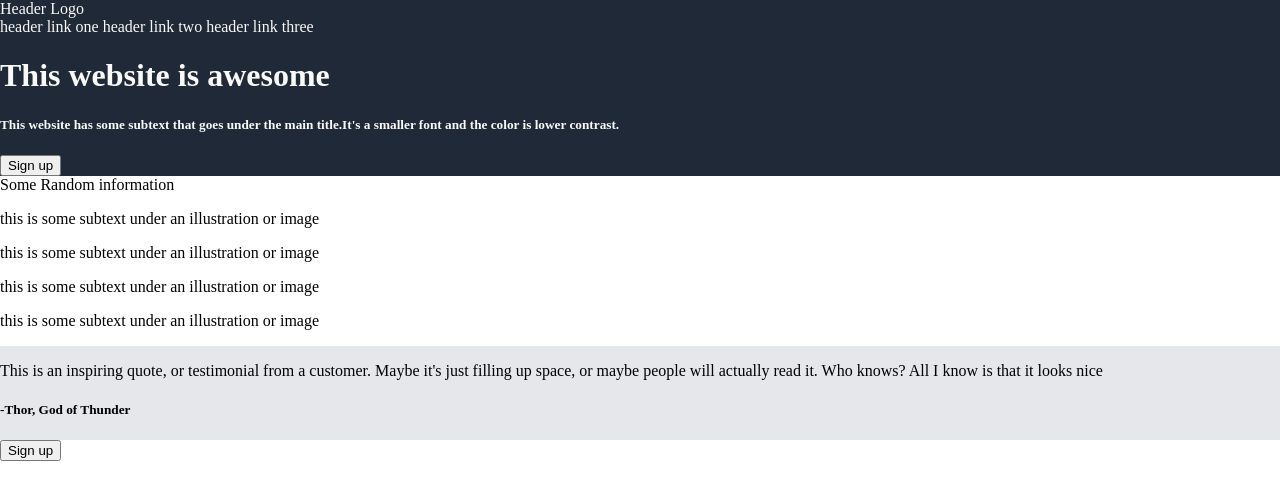
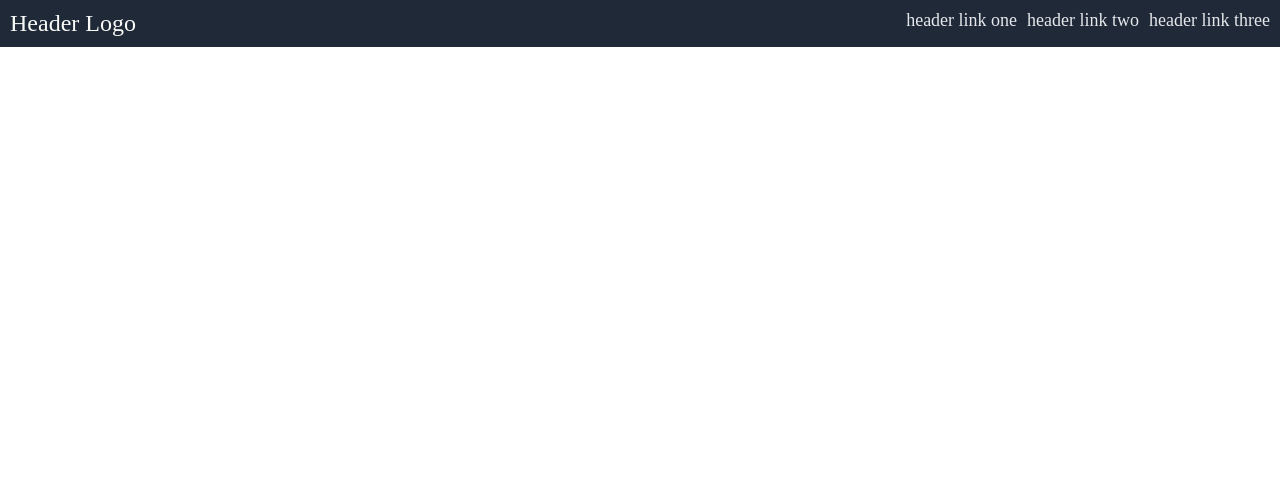
Before and after one commit to Coding4Meaning/Landing_Page_Odin, a plain HTML site: page index.html in a window 1280 px wide. Drawn offline with Linux system fonts and the light colour scheme.

Commit message:
fix(): Start everything from scratch

```diff
--- a/index.html
+++ b/index.html
@@ -3,61 +3,16 @@
 <head>
     <meta charset="UTF-8">
     <meta name="viewport" content="width=device-width, initial-scale=1.0">
+    <title>Document</title>
     <link rel="stylesheet" href="style.css">
-    <title>Landing Page</title>
 </head>
 <body>
-    <div class="container">
-        <div class="header-hero">
-            <div class="header">
-                <div class="logo">Header Logo</div>
-                <div class="links">
-                    <a>header link one</a>
-                    <a>header link two</a>
-                    <a>header link three</a>
-                </div>
-            </div>
-            <div class="Hero">
-                <div class="hero-text">
-                    <h1>This website is awesome</h1>
-                    <h5>This website has some subtext that goes under the main title.It's a smaller font and the color is lower contrast.</h5>
-                    <button class="top-button">Sign up</button>
-                </div>
-            </div>
-        </div>
-
-        <div class="info-section">
-            <div>Some Random information</div>
-            <div class="card">
-                <div></div>
-                <p>this is some subtext under an illustration or image</p>
-            </div>
-            <div class="card">
-                <div></div>
-                <p>this is some subtext under an illustration or image</p>
-            </div>
-            <div class="card">
-                <div></div>
-                <p>this is some subtext under an illustration or image</p>
-            </div>
-            <div class="card">
-                <div></div>
-                <p>this is some subtext under an illustration or image</p>
-            </div>
-        </div>
-
-        <div class="quote">
-            <div>
-                <p class="quote-text">This is an inspiring quote, or testimonial from a customer. Maybe it's just filling up space, or maybe people will actually read it. Who knows? All I know is that it looks nice</p>
-                <h5 class="author">-Thor, God of Thunder</h5>
-            </div>
-        </div>
-
-        <div class="call-to-action">
-            <div>
-
-            </div>
-            <button>Sign up</button>
+    <div class="header">
+        <div class="logo"> Header Logo</div>
+        <div class="links-right">
+            <a>header link one</a>
+            <a>header link two</a>
+            <a>header link three</a>
         </div>
     </div>
 </body>
--- a/style.css
+++ b/style.css
@@ -1,17 +1,20 @@
-body {
-    margin: 0;
+body{
+    margin:0;
 }
-.container {
+.header {
+    background-color: #1F2937;
     display: flex;
-    flex-direction: column;
+    padding: 10px;
+    justify-content: space-between;
 
 }
-
-.header-hero {
-    background-color: #1F2937;
+.logo {
+    font-size: 24px;
     color: #F9FAF8;
 }
-.quote {
-    background-color:#E5E7EB ;
+.links-right {
+    display:flex;
+    gap: 10px;
+    font-size: 18px;
+    color: #E5E7EB;
 }
-s
```
Also changed, not shown: images/01.png (renamed from 01.png), images/02.png (renamed from 02.png), 1 other file.
